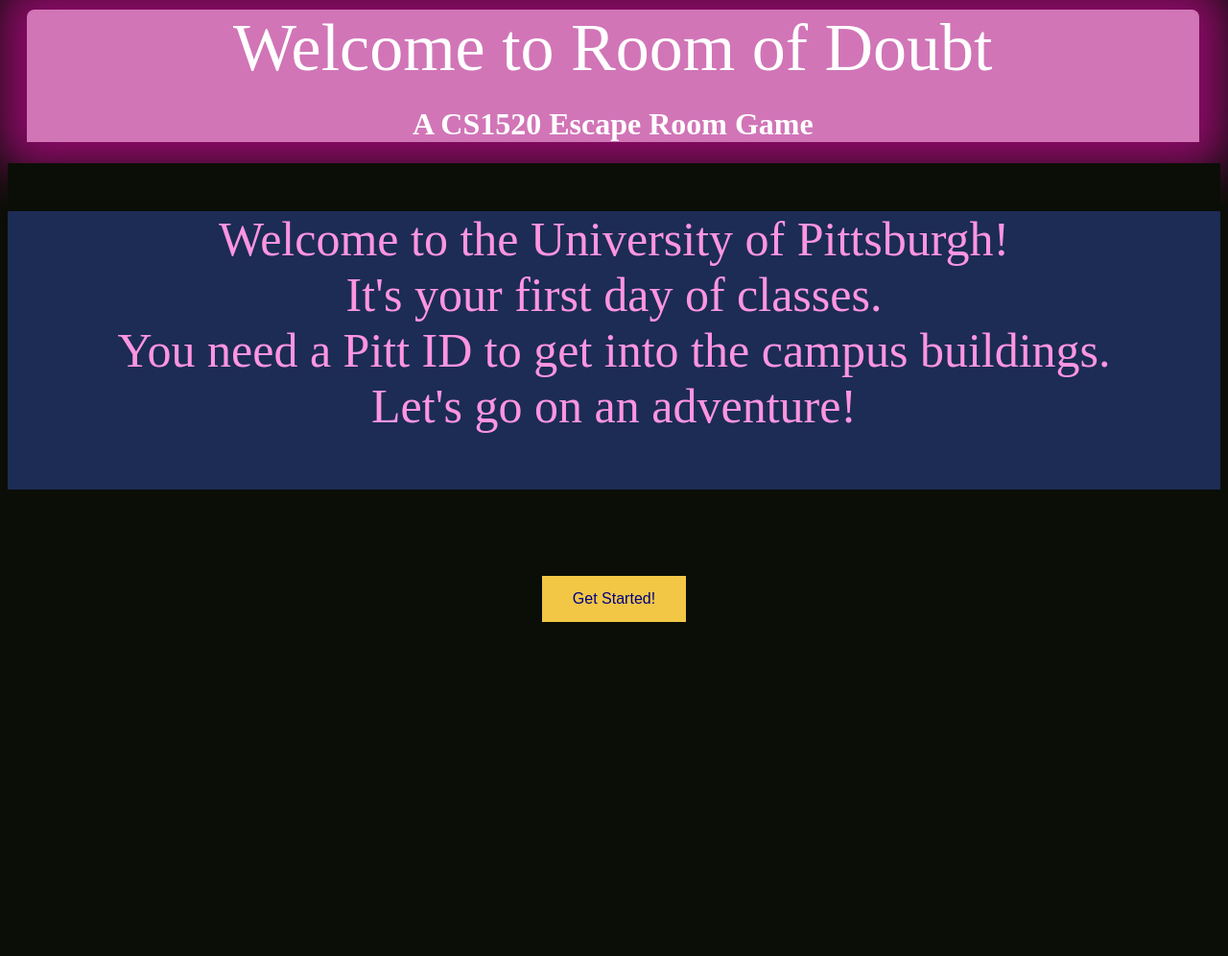
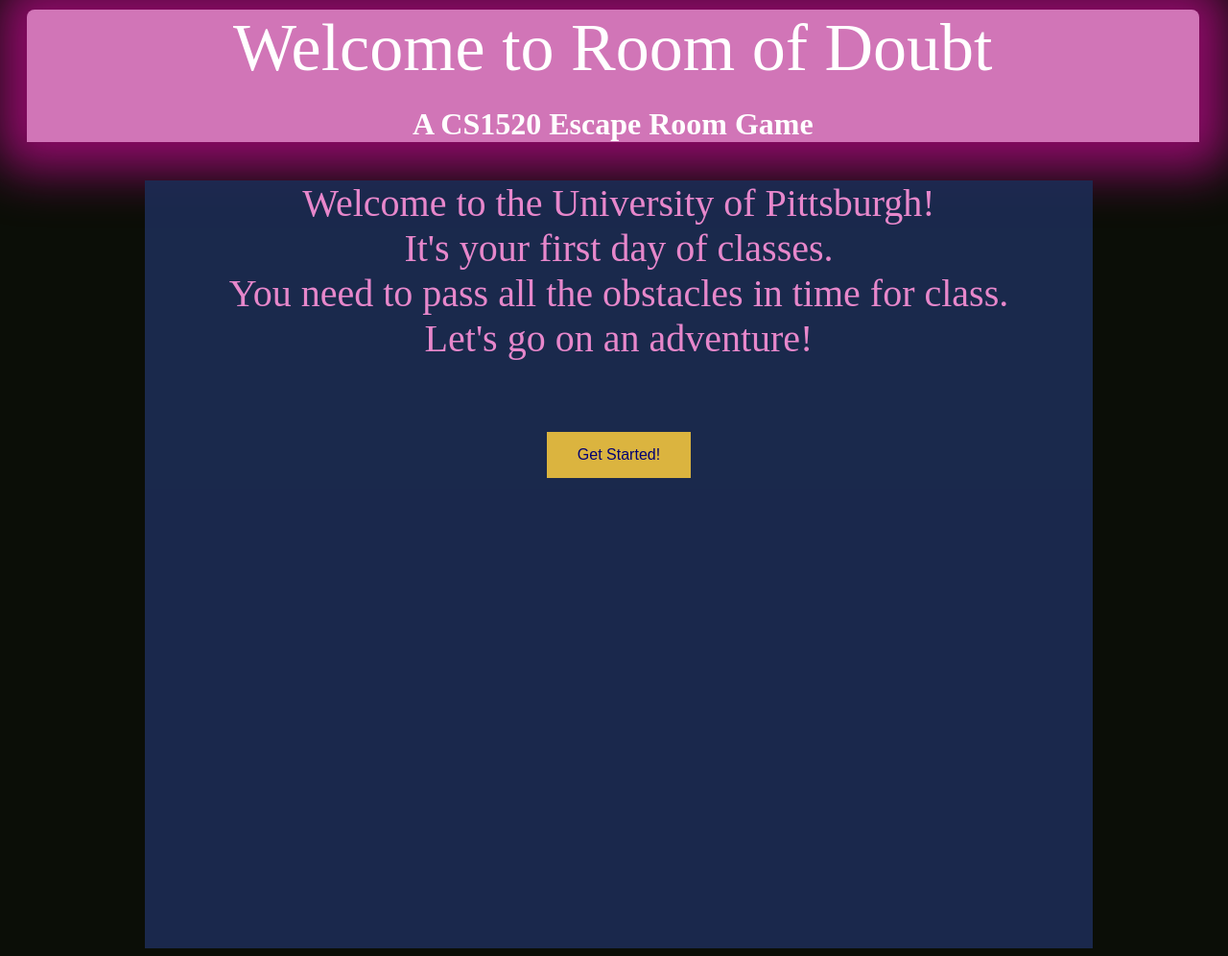
Before and after one commit to ajgreen630/cs1520-course-project, a Flask app: page / in a window 1280 px wide. Shown: the whole page at 96% size. Before the commit the page ends 648 px from the top, so only its background shows below. Run offline with Flask 2, Linux system fonts and the light colour scheme.

Commit message:
home done

```diff
--- a/static/css/style.css
+++ b/static/css/style.css
@@ -211,12 +211,20 @@
     justify-content: center;
 }
 #story {
-   display: flex;
+   /* display: flex;
    justify-content: center;
    text-align: center;
-   flex-direction: column;
-   font-size: 35;
+   flex-direction: column; */
+   font-size: 30;
    color: #FFFF00;
+   width: 80%;
+    height: 800px;
+    margin: auto;
+    background-color: #1c2c54;
+    opacity: 0.9;
+}
+#story p{
+    font-size: 40;
 }
 
 button {
--- a/templates/home.html
+++ b/templates/home.html
@@ -9,13 +9,11 @@
         <a>Welcome to Room of Doubt</a>
         <h1>A CS1520 Escape Room Game</h1>
     </div>
-</div>
-<div>
     <section id="story">
         <p>
             Welcome to the University of Pittsburgh! <br> It's your first day of classes.<br>
-            You need a Pitt ID to get into the campus buildings.<br>
-            Let's go on an adventure!<br><br>
+            You need to pass all the obstacles in time for class.<br>
+            Let's go on an adventure!<br>
         </p><br>
         <button onclick="document.location='panther-central.html'">Get Started!</button>
     </section>
```
